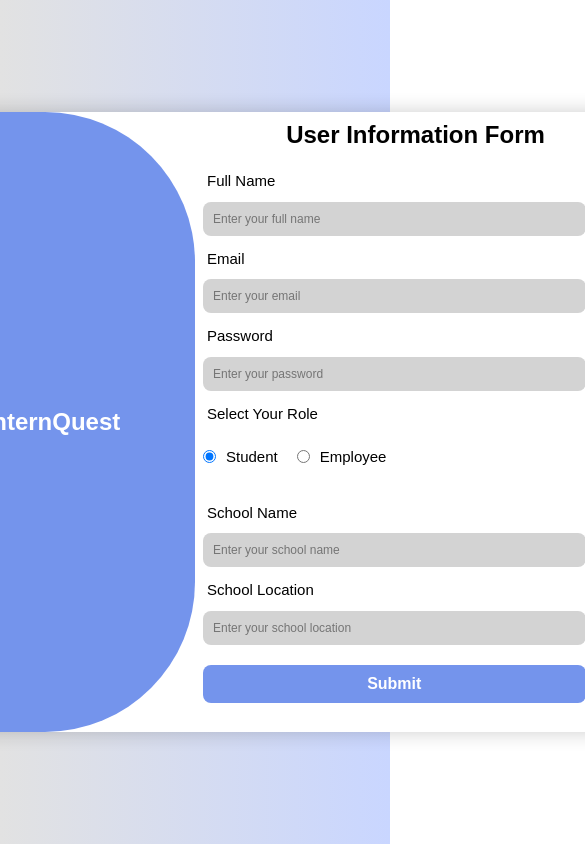
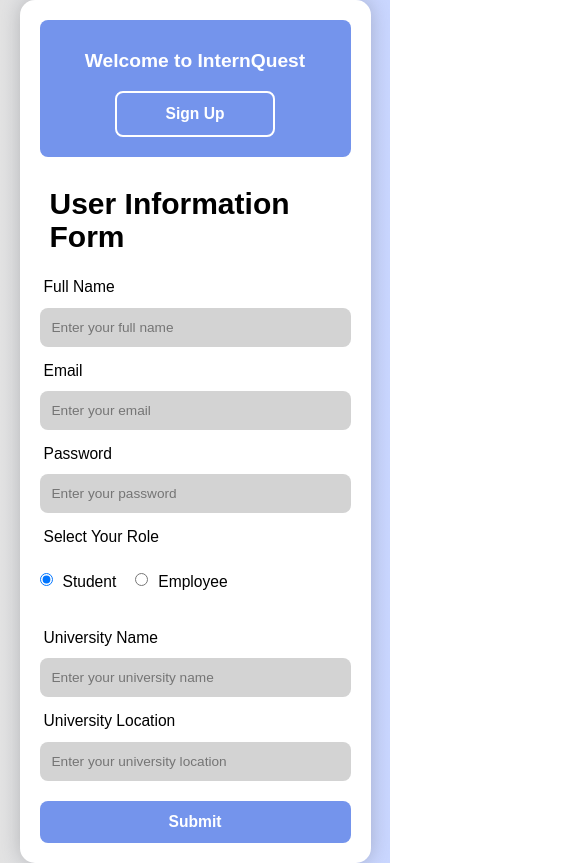
Before and after one commit to kaveenskn/InternQuest-web-Group2, a React (Vite) app: page / in a window 390 px wide. Both pictures are taken after a click on the radio button "Student". Shown: the top 863 px of the page, 585 px wide, since content can reach past the window. Built offline with nearby package versions, Linux system fonts and the light colour scheme.

Commit message:
Updated form

```diff
--- a/src/pages/Form1.jsx
+++ b/src/pages/Form1.jsx
@@ -7,8 +7,8 @@ const Form1 = () => {
     email: "",
     password: "",
     role: "",
-    schoolName: "",
-    schoolLocation: "",
+    universityName: "",
+    universityLocation: "",
     companyName: "",
     position: "",
   });
@@ -25,8 +25,14 @@ const Form1 = () => {
   return (
     <div className="container">
       <div className="form-box login">
+        <div className="toggle-box-mobile">
+          <h1>Welcome to InternQuest</h1>
+          <button className="btn register-btn" type="button">
+            Sign Up
+          </button>
+        </div>
         <h1>User Information Form</h1>
-        <form onSubmit={handleSubmit}>
+        <form>
           <label htmlFor="fullname">Full Name</label>
           <input
             type="text"
@@ -82,20 +88,20 @@ const Form1 = () => {
 
           {value.role === "student" && (
             <>
-              <label htmlFor="schoolName">School Name</label>
+              <label htmlFor="universityName">University Name</label>
               <input
                 type="text"
-                placeholder="Enter your school name"
-                name="schoolName"
+                placeholder="Enter your university name"
+                name="universityName"
                 onChange={handleChange}
                 required
               />
 
-              <label htmlFor="schoolLocation">School Location</label>
+              <label htmlFor="universityLocation">University Location</label>
               <input
                 type="text"
-                placeholder="Enter your school location"
-                name="schoolLocation"
+                placeholder="Enter your university location"
+                name="universityLocation"
                 onChange={handleChange}
                 required
               />
@@ -124,12 +130,17 @@ const Form1 = () => {
             </>
           )}
 
-          <button type="submit">Submit</button>
+          <button type="submit" onClick={handleSubmit}>
+            Submit
+          </button>
         </form>
       </div>
       <div className="toggle-box">
         <div className="toggle-panel toggle-left">
           <h1>Welcome to InternQuest</h1>
+          <button className="btn register-btn" type="button">
+            Sign Up
+          </button>
         </div>
       </div>
     </div>
--- a/src/styles/form1.css
+++ b/src/styles/form1.css
@@ -18,30 +18,32 @@ body {
   background: white;
   border-radius: 15px;
   box-shadow: 0 0 20px rgba(0, 0, 0, 0.2);
-  height: 620px;
-  width: 850px;
+  width: 90vw;
+  max-width: 850px;
+  min-height: 700px;
   overflow: hidden;
 }
 
 .form-box {
-  position: absolute;
-  right: -8px;
-  width: 50%;
+  position: relative;
+  width: 100%;
   height: 100%;
+  padding: 20px;
   z-index: 1;
 }
 
 .container h1 {
-  font-size: x-large;
+  font-size: clamp(1.5rem, 5vw, 1.8rem);
   padding: 10px;
-  text-align: center;
+  text-align: left;
   color: black;
+  font-size: 30px;
 }
 
 label {
-  font-size: 15px;
+  font-size: clamp(0.9rem, 4vw, 1rem);
   display: block;
-  width: 100;
+  width: 100%;
   padding: 4px;
   margin-top: 8px;
   margin-bottom: 5px;
@@ -51,17 +53,17 @@ label {
 }
 
 input {
-  width: 90%;
-  padding: 10px;
+  width: 100%;
+  padding: 12px;
   background: lightgray;
   border-radius: 8px;
   border: none;
   outline: none;
-  border-radius: 8px;
   color: black;
-  font-size: 12px;
+  font-size: clamp(0.8rem, 3.5vw, 0.9rem);
   font-weight: 500;
 }
+
 .radio-group {
   display: flex;
   justify-content: flex-start;
@@ -78,22 +80,21 @@ input {
 
 label[for="student"],
 label[for="employee"] {
-  font-size: 15px;
+  font-size: clamp(0.9rem, 4vw, 1rem);
   color: black;
   font-weight: 500;
 }
 
 button {
-  width: 90%;
-  height: 38px;
+  width: 100%;
+  height: 42px;
   margin-top: 20px;
   padding: 8px;
   background-color: #7494ec;
   border-radius: 8px;
   color: white;
   border: none;
-  border-radius: 8px;
-  font-size: 16px;
+  font-size: clamp(0.9rem, 4vw, 1rem);
   font-weight: 600;
   cursor: pointer;
 }
@@ -102,7 +103,64 @@ button:hover {
   background-color: black;
 }
 
+.toggle-box-mobile {
+  display: flex;
+  flex-direction: column;
+  justify-content: center;
+  align-items: center;
+  background: #7494ec;
+  border-radius: 8px;
+  padding: 20px;
+  margin-bottom: 20px;
+}
+
+.toggle-box-mobile h1 {
+  color: white;
+  font-size: clamp(1.2rem, 4vw, 1.5rem);
+  text-align: center;
+}
+
+.toggle-box-mobile .btn {
+  width: 160px;
+  height: 46px;
+  background: transparent;
+  border: 2px solid white;
+  color: white;
+  font-size: clamp(0.9rem, 4vw, 1rem);
+  font-weight: 600;
+  border-radius: 8px;
+  cursor: pointer;
+  margin-top: 10px;
+}
+
+.toggle-box-mobile .btn:hover {
+  background: white;
+  color: #7494ec;
+}
+
 .toggle-box {
+  display: none;
+}
+
+@media (min-width: 768px) {
+  .container {
+    width: 850px;
+    height: 620px;
+  }
+
+  .form-box {
+    position: absolute;
+    right: -8px;
+    width: 50%;
+    padding: 20px;
+  }
+
+  .toggle-box-mobile {
+    display: none;
+  }
+
+  .toggle-box {
+    display: block;
     position: absolute;
     width: 100%;
     height: 100%;
@@ -123,7 +181,6 @@ button:hover {
     position: absolute;
     width: 50%;
     height: 100%;
-  /* background: rgb(47, 71, 12); */
     display: flex;
     flex-direction: column;
     justify-content: center;
@@ -133,4 +190,23 @@ button:hover {
 
   .toggle-panel h1 {
     color: white;
+    font-size: clamp(1.5rem, 5vw, 1.8rem);
   }
+
+  .toggle-panel .btn {
+    width: 160px;
+    height: 46px;
+    background: transparent;
+    border: 2px solid white;
+    color: white;
+    font-size: clamp(0.9rem, 4vw, 1rem);
+    font-weight: 600;
+    border-radius: 8px;
+    cursor: pointer;
+  }
+
+  .toggle-panel .btn:hover {
+    background: white;
+    color: #7494ec;
+  }
+}
```
Lines whose indentation alone changed are shown as unchanged.
